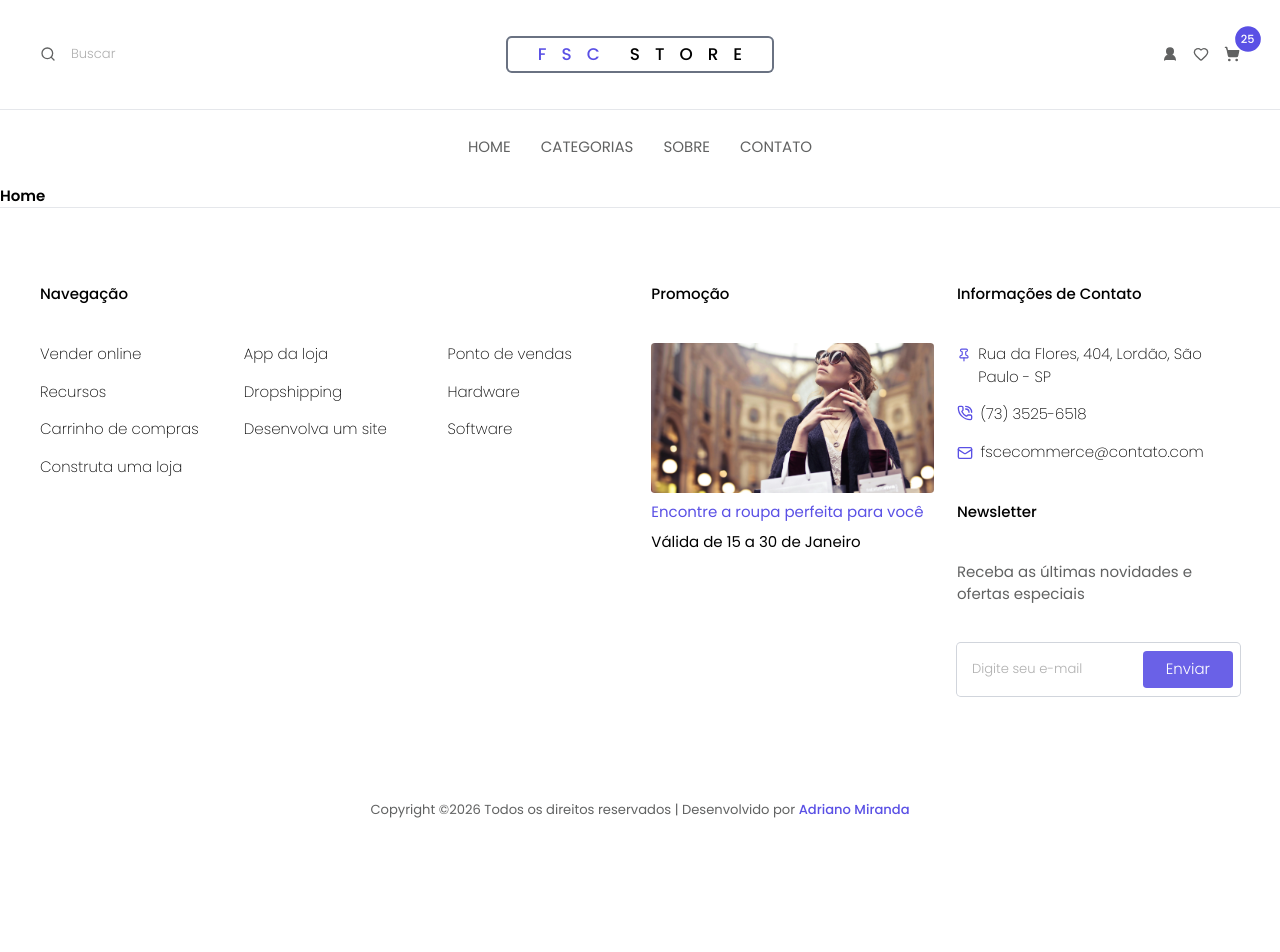
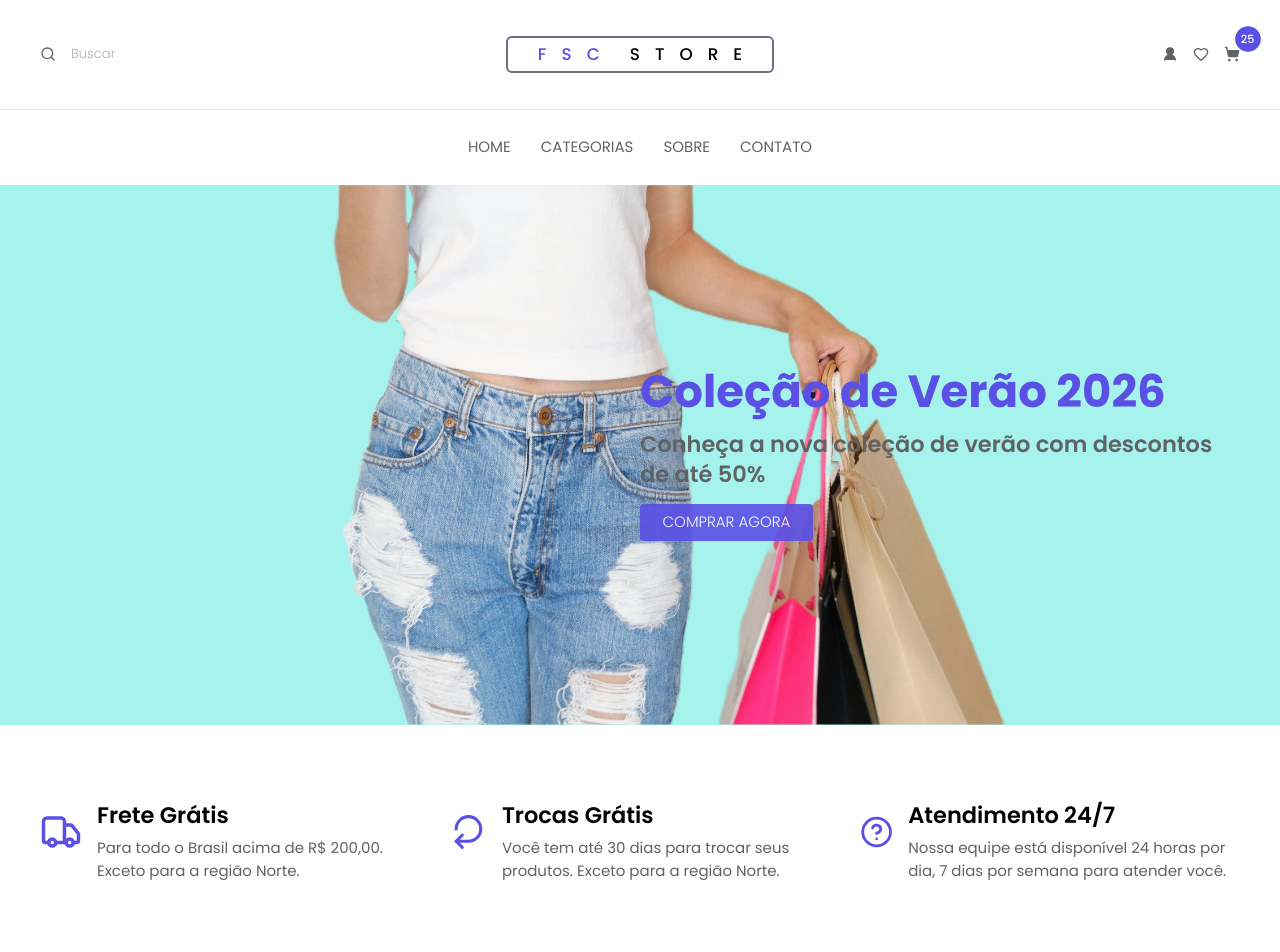
Before and after one commit to adrjmiranda/fsc-ecommerce, a React (Vite) app: page / in a window 1280 px wide. Shown: the top 952 px of the page. Before the commit the page ends 850 px from the top, so only its background shows below. Built offline with nearby package versions, Linux system fonts and the light colour scheme.

Commit message:
feat: add hero, benefits, and categories sections to home page

```diff
--- a/src/components/ui/Button/index.tsx
+++ b/src/components/ui/Button/index.tsx
@@ -23,7 +23,7 @@
   return (
     <button
       {...attributes}
-      className={`${variantStyle[variant]} ${attributes.className} group`}
+      className={`${variantStyle[variant]} ${attributes.className} group uppercase`}
     >
       {children}
     </button>
--- /dev/null
+++ b/src/pages/Public/Home/Sections/Benefits/index.tsx
@@ -0,0 +1,46 @@
+import { CircleQuestionMark, IterationCw, Truck } from 'lucide-react';
+
+const Benefits = () => {
+  return (
+    <section className="border-b border-gray-200 py-20">
+      <div className="wrapper">
+        <div className="grid grid-cols-3 gap-8">
+          <div className="flex items-start gap-4">
+            <Truck className="text-primary" size={64} />
+            <div className="flex flex-col gap-2">
+              <h3 className="text-2xl font-semibold">Frete Grátis</h3>
+              <p className="text-base">
+                Para todo o Brasil acima de R$ 200,00. Exceto para a região
+                Norte.
+              </p>
+            </div>
+          </div>
+
+          <div className="flex items-start gap-4">
+            <IterationCw className="text-primary" size={64} />
+            <div className="flex flex-col gap-2">
+              <h3 className="text-2xl font-semibold">Trocas Grátis</h3>
+              <p className="text-base">
+                Você tem até 30 dias para trocar seus produtos. Exceto para a
+                região Norte.
+              </p>
+            </div>
+          </div>
+
+          <div className="flex items-start gap-4">
+            <CircleQuestionMark className="text-primary" size={64} />
+            <div className="flex flex-col gap-2">
+              <h3 className="text-2xl font-semibold">Atendimento 24/7</h3>
+              <p className="text-base">
+                Nossa equipe está disponível 24 horas por dia, 7 dias por semana
+                para atender você.
+              </p>
+            </div>
+          </div>
+        </div>
+      </div>
+    </section>
+  );
+};
+
+export default Benefits;
--- a/src/pages/Public/Home/index.tsx
+++ b/src/pages/Public/Home/index.tsx
@@ -1,5 +1,15 @@
+import Benefits from './Sections/Benefits';
+import Categories from './Sections/Categories';
+import Hero from './Sections/Hero';
+
 const Home = () => {
-  return <h1>Home</h1>;
+  return (
+    <>
+      <Hero />
+      <Benefits />
+      <Categories />
+    </>
+  );
 };
 
 export default Home;
```
Also changed, not shown: src/assets/images/hero.webp (added).
